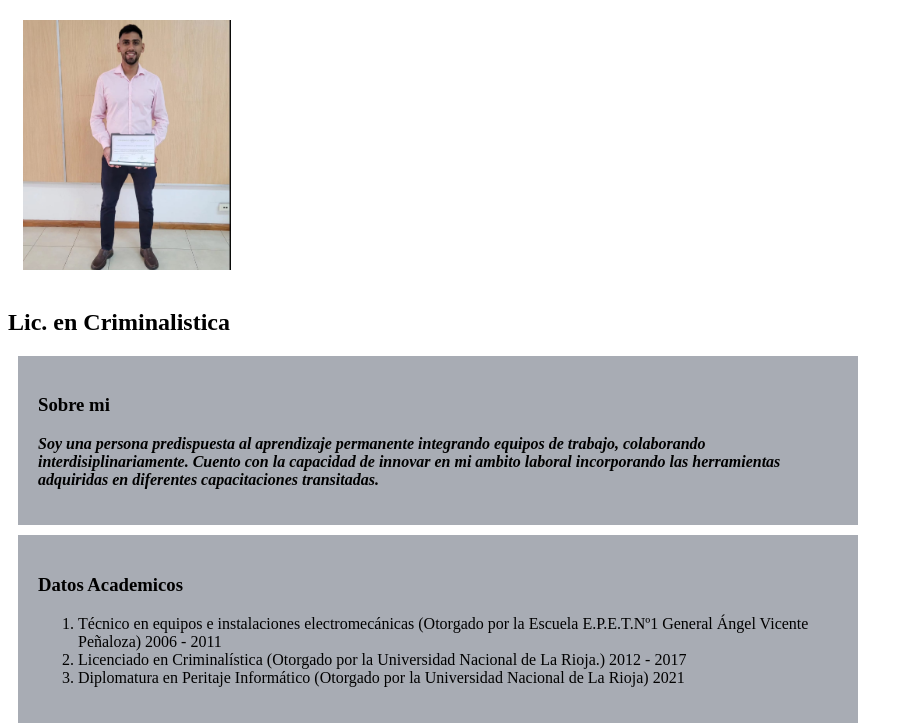
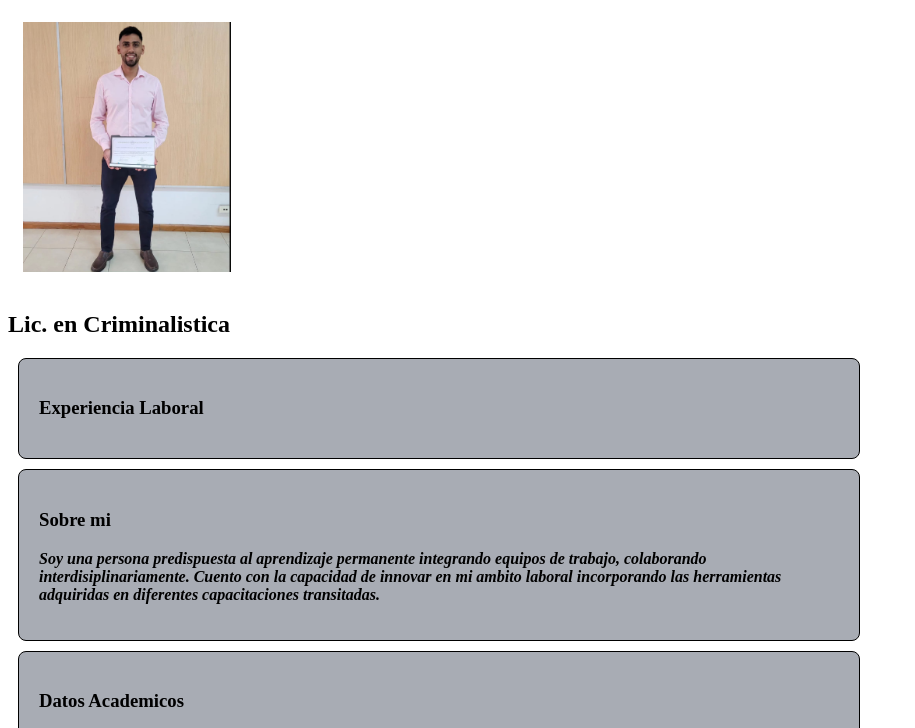
Before and after one commit to Mauroalar/Mauroalar.github.io, a plain HTML site: page index.html in a window 1280 px wide. Shown: the part 150-878 px from the top of the page, without its empty margins (0-915 px from the left). Drawn offline with Linux system fonts and the light colour scheme.

Commit message:
Agrego border en styless.css

```diff
--- a/index.html
+++ b/index.html
@@ -8,6 +8,7 @@
         <div><h1>Alarcon Mauro Hugo Nicolas</h1></div>
         <img src="imagmauro.jpg" alt="imagen de mauro">
          <h2>Lic. en Criminalistica</h2>
+         <div><h3>Experiencia Laboral</h3></div>
          <div><h3>Sobre mi</h3>
          <p>
             Soy una persona predispuesta al aprendizaje permanente integrando equipos de trabajo, colaborando interdisiplinariamente.
--- a/styless.css
+++ b/styless.css
@@ -3,6 +3,8 @@ div{
     padding: 20px;
     margin: 10px;
     width: 800px;
+    border: 1px solid black;
+    border-radius: 8px;
 }
 h1 {
     color:rgb(15, 15, 53);
@@ -22,5 +24,6 @@ img {
     border: 10px;
     padding: 15px;
     height: 250px;
+    border-radius: 10px;
 
 }
```
